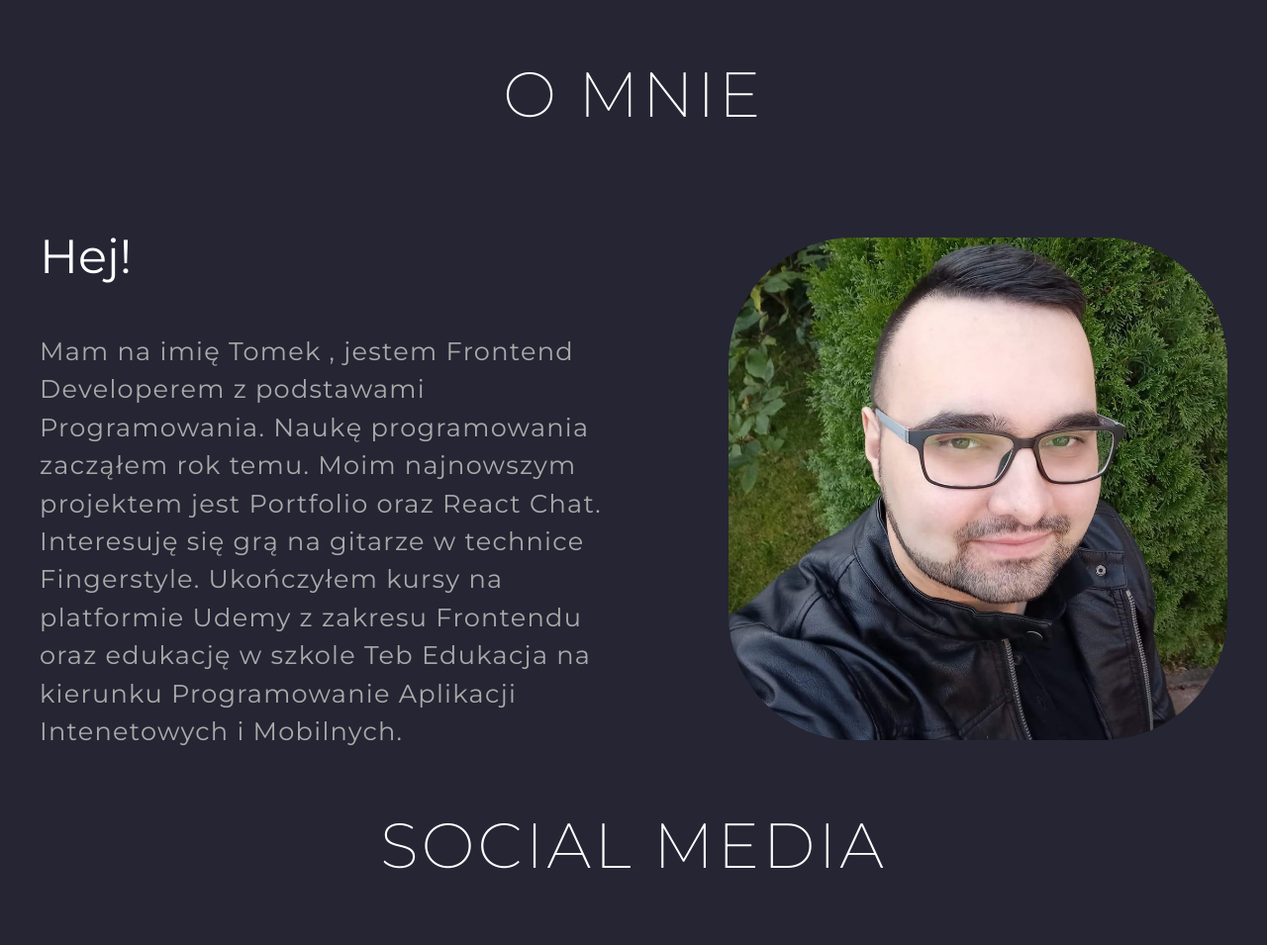
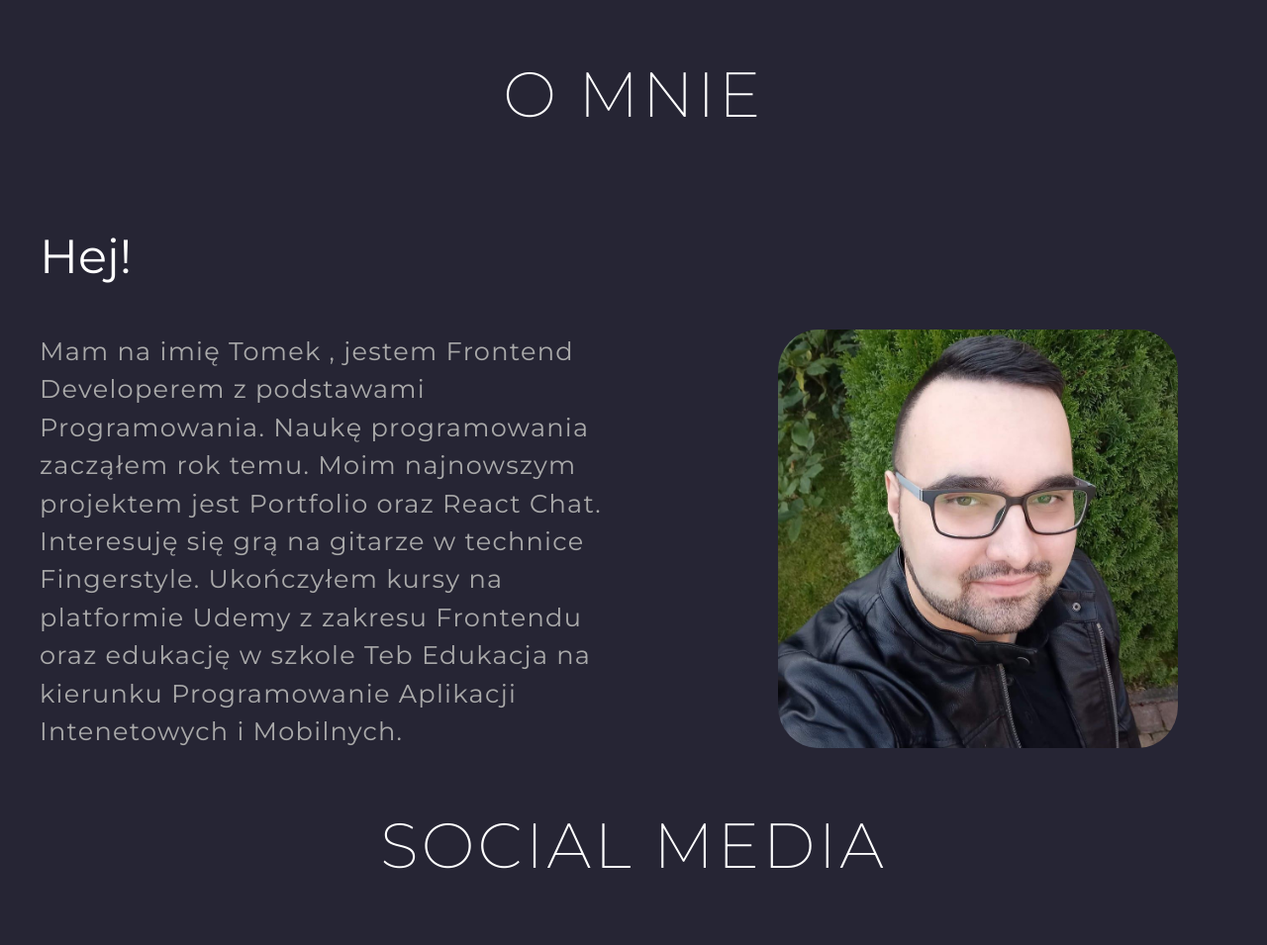
Before and after one commit to Timoon3k/Portfolio, a PHP site: page / in a window 1280 px wide. Shown: the part 904-1859 px from the top of the page at 99% size. Run offline with PHP 8.4, Linux system fonts and the light colour scheme.

Commit message:
add icon page and animation hero img

```diff
--- a/css/aboutme.css
+++ b/css/aboutme.css
@@ -15,13 +15,18 @@
 }
 
 .aboutme__box-img {
-	border-radius: 25%;
-	width: 100%;
-	transition: transform 0.2s ease-in;
+	position: relative;
+	border-radius: 10%;
+	top: 50px;
+	transition: 0.8s;
+	width: 80%;
+	height: 80%;
+	perspective: 800px;
+	background-size: cover;
 }
 
 .aboutme__box-img:hover {
-	transform: scale(1.05);
+	transform: rotateY(-180deg);
 }
 
 .aboutme__box-social {
--- a/home.html
+++ b/home.html
@@ -10,7 +10,7 @@
 	<link rel="preconnect" href="https://fonts.googleapis.com" />
 	<link rel="preconnect" href="https://fonts.gstatic.com" crossorigin />
 	<link href="https://fonts.googleapis.com/css2?family=Dancing+Script&display=swap" rel="stylesheet" />
-	<link rel="icon" href="./assets/icons/user-solid.svg" type="image/icon type" />
+	<link rel="icon" href="./assets/icons/react-brands.svg" type="image/icon type" />
 	<link rel="preconnect" href="https://fonts.googleapis.com" />
 	<link rel="preconnect" href="https://fonts.gstatic.com" crossorigin />
 	<link href="https://fonts.googleapis.com/css2?family=Montserrat:wght@200;400;700&display=swap"
```
